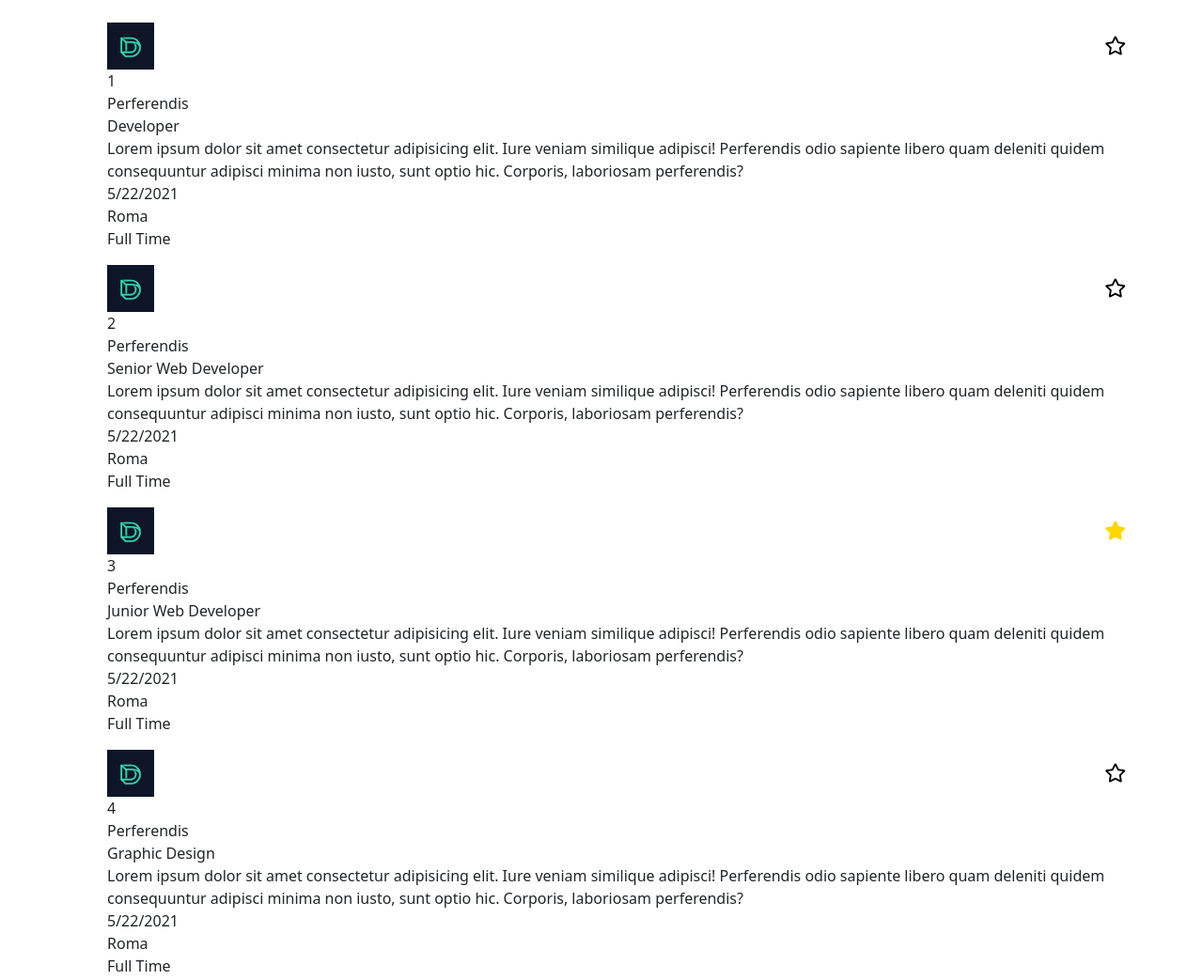
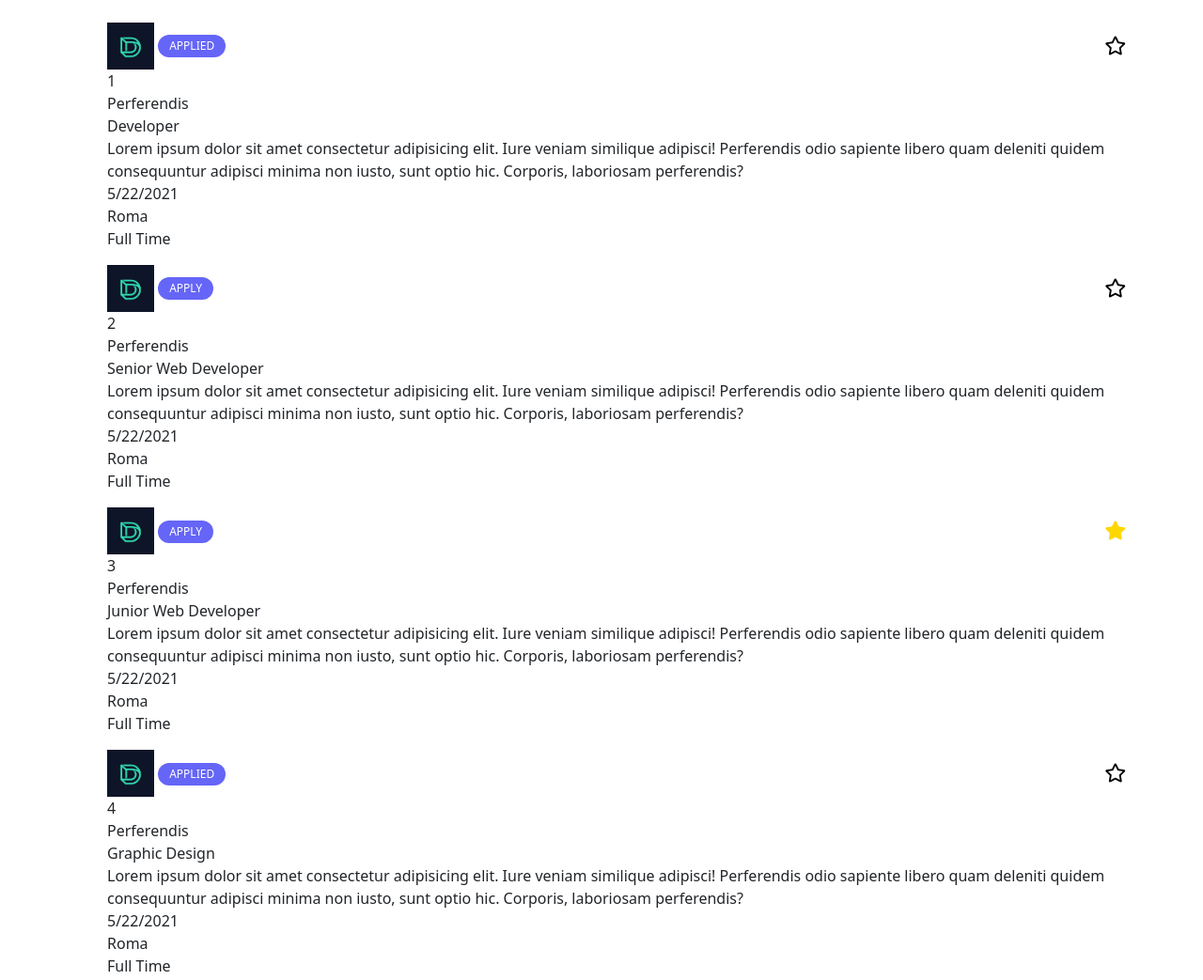
Before and after one commit to adinapop/vuejs-search-jobs, a plain HTML site: page index.html in a window 1280 px wide. Shown: the top 1043 px of the page at 94% size. Drawn offline with nearby package versions, Linux system fonts and the light colour scheme.

Commit message:
M3'first part started with the first attempt

```diff
--- a/css/style.css
+++ b/css/style.css
@@ -19,3 +19,12 @@ ul {list-style: none;}
 
 .fullStar {color: gold;}
 .emptyStar {color: black;}
+
+button {
+    border: none;
+    background-color: rgb(101, 101, 248);
+    color: white;
+    border-radius: 24px;
+    padding: 3px 12px;
+    font-size: 12px;
+}
--- a/index.html
+++ b/index.html
@@ -22,21 +22,37 @@
                 v-for="(job, index) in jobs">
 
                 <li class="starred">
-                    <img class="logo-company" :src="getLogo(job)" alt="Logo Company">
+                    <div>
+                        <img class="logo-company" :src="getLogo(job)" alt="Logo Company">
+
+                        <button class=""
+                            v-if="!applied.includes(index)"
+                            @click="applyJob(index)">
+                            APPLY
+                        </button>
+
+                        <button class=""
+                            v-else
+                            @click="applyJob(index)">
+                            APPLIED
+                        </button>
+                    </div>
 
                     <!-- EMPTY STAR  -->
                     <i class="far fa-star"
                         v-if="!starred.includes(index)"
                         :class="colorStar(index)"
-                        @click=addFavoriteJob(index)>
+                        @click="addFavoriteJob(index)">
                     </i>
 
                     <!-- FULL STAR -->
                     <i class="fas fa-star"
                         v-else
                         :class="colorStar(index)"
-                        @click=addFavoriteJob(index)>
+                        @click="addFavoriteJob(index)">
                     </i>
+
+
                 </li>
                 <li>{{ job.id }}</li>
                 <li>{{ job.company }}</li>
--- a/js/script.js
+++ b/js/script.js
@@ -96,6 +96,13 @@ new Vue(
                 }
             },
 
+            // function to apply when click button apply
+            applyJob: function(index) {
+                if(!this.applied.includes(index)) {
+                    this.applied.push(index);
+                }
+            }
+
         }
     }
 )
```
